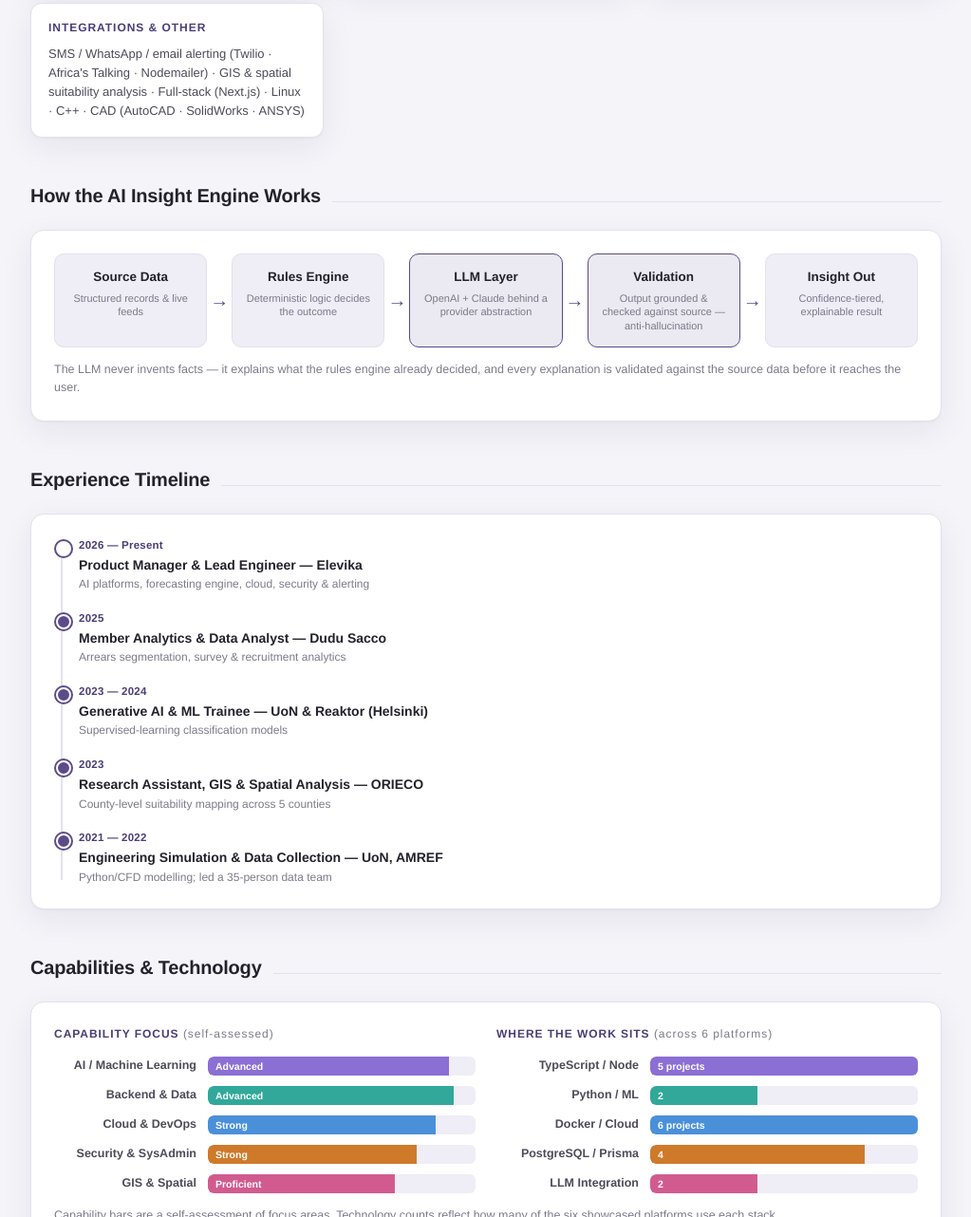
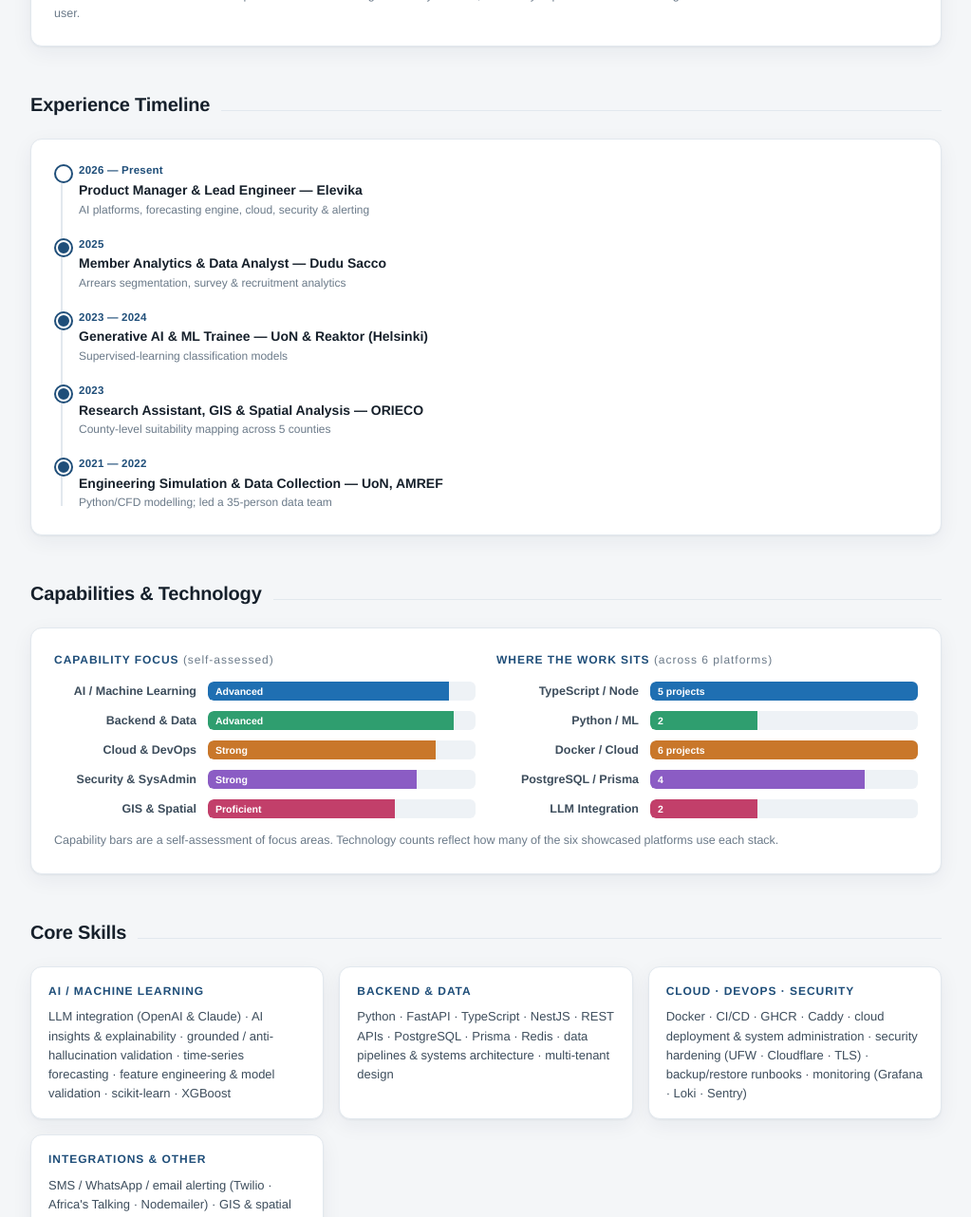
Before and after one commit to golaromanus/portfolio, a plain HTML site: page index.html in a window 1280 px wide. Shown: the part 1518-2800 px from the top of the page at 95% size, without its empty margins (128-1151 px from the left). Drawn offline with Linux system fonts and the light colour scheme.

Commit message:
Switch portfolio to clean white professional theme

```diff
--- a/index.html
+++ b/index.html
@@ -7,30 +7,23 @@
 <meta name="description" content="Portfolio of Romanus Ogolla — AI, Machine Learning and Full-Stack Systems Engineer. Production AI insight engines, predictive ML, cloud and security.">
 <style>
   :root {
-    --bg: #f5f4f9;
+    --bg: #f4f6f8;
     --panel: #ffffff;
-    --ink: #23222b;
-    --ink-soft: #4c4b58;
-    --muted: #7c7a8a;
-    --line: #e3e1ec;
-    --accent: #5b4b8a;
-    --accent-2: #7a6bb0;
-    --accent-ink: #4a3d76;
-    --chip: #efedf6;
-    --tag-bg: #ece9f5;
-    --tag-ink: #5b4b8a;
-    --shadow: 0 1px 2px rgba(40,30,70,.04), 0 10px 34px rgba(40,30,70,.07);
+    --ink: #16202b;
+    --ink-soft: #3d4d5c;
+    --muted: #6b7a89;
+    --line: #e2e8ee;
+    --line-soft: #eef2f5;
+    --accent: #1f4e79;      /* professional navy */
+    --accent-2: #2c6ba3;
+    --accent-ink: #1a4468;
+    --chip: #eef2f6;
+    --tag-bg: #eaf1f7;
+    --tag-ink: #1f4e79;
+    --shadow: 0 1px 2px rgba(20,40,60,.05), 0 6px 22px rgba(20,40,60,.06);
+    /* chart palette (validated for white surface) */
+    --c1:#1f6fb2; --c2:#2f9e6f; --c3:#c9772a; --c4:#8b5cc4; --c5:#c23f6a;
   }
-  @media (prefers-color-scheme: dark) {
-    :root {
-      --bg: #131019; --panel: #1c1826; --ink: #ece9f4; --ink-soft: #bcb6cc;
-      --muted: #8b849c; --line: #2c2740; --accent: #9d8dd0; --accent-2: #b3a6dd;
-      --accent-ink: #b9acde; --chip: #241f33; --tag-bg: #2a2440; --tag-ink: #c3b8e6;
-      --shadow: 0 1px 2px rgba(0,0,0,.4), 0 12px 36px rgba(0,0,0,.4);
-    }
-  }
-  :root[data-theme="light"]{--bg:#f5f4f9;--panel:#fff;--ink:#23222b;--ink-soft:#4c4b58;--muted:#7c7a8a;--line:#e3e1ec;--accent:#5b4b8a;--accent-2:#7a6bb0;--accent-ink:#4a3d76;--chip:#efedf6;--tag-bg:#ece9f5;--tag-ink:#5b4b8a;--shadow:0 1px 2px rgba(40,30,70,.04),0 10px 34px rgba(40,30,70,.07);}
-  :root[data-theme="dark"]{--bg:#131019;--panel:#1c1826;--ink:#ece9f4;--ink-soft:#bcb6cc;--muted:#8b849c;--line:#2c2740;--accent:#9d8dd0;--accent-2:#b3a6dd;--accent-ink:#b9acde;--chip:#241f33;--tag-bg:#2a2440;--tag-ink:#c3b8e6;--shadow:0 1px 2px rgba(0,0,0,.4),0 12px 36px rgba(0,0,0,.4);}
 
   * { box-sizing: border-box; margin: 0; padding: 0; }
   body {
@@ -38,45 +31,45 @@
     background: var(--bg); color: var(--ink);
     line-height: 1.55; -webkit-font-smoothing: antialiased;
   }
-  .wrap { max-width: 1040px; margin: 0 auto; padding: clamp(28px,5vw,64px) clamp(18px,4vw,40px) 72px; }
+  .wrap { max-width: 1040px; margin: 0 auto; padding: clamp(28px,5vw,60px) clamp(18px,4vw,40px) 72px; }
 
   /* hero */
-  .hero { position: relative; margin-bottom: 40px; }
+  .hero { position: relative; margin-bottom: 40px; padding-bottom: 30px; border-bottom: 1px solid var(--line); }
   .eyebrow {
     font-size: 12px; letter-spacing: .18em; text-transform: uppercase;
-    color: var(--accent-ink); font-weight: 700; margin-bottom: 14px;
+    color: var(--accent); font-weight: 700; margin-bottom: 14px;
     display: flex; align-items: center; gap: 10px;
   }
   .eyebrow::before { content:""; width:28px; height:2px; background:var(--accent); }
-  h1 { font-size: clamp(30px,5.5vw,52px); line-height: 1.04; letter-spacing:-.02em; font-weight: 800; }
+  h1 { font-size: clamp(30px,5.5vw,50px); line-height: 1.04; letter-spacing:-.02em; font-weight: 800; color: var(--ink); }
   .role { color: var(--accent); font-size: clamp(16px,2.4vw,21px); font-weight: 600; margin-top: 8px; }
-  .intro { max-width: 64ch; color: var(--ink-soft); font-size: clamp(14px,1.7vw,16.5px); margin-top: 16px; }
+  .intro { max-width: 66ch; color: var(--ink-soft); font-size: clamp(14px,1.7vw,16px); margin-top: 16px; }
   .links { display: flex; flex-wrap: wrap; gap: 10px 14px; margin-top: 22px; font-size: 14px; align-items:center; }
   .links a { color: var(--accent-ink); text-decoration: none; font-weight: 600; border-bottom: 1px solid transparent; }
   .links a:hover, .links a:focus { border-bottom-color: var(--accent); }
   .links span.sep { color: var(--muted); }
   .callout {
     margin-top: 24px; background: var(--chip); border-left: 3px solid var(--accent);
-    border-radius: 0 10px 10px 0; padding: 14px 18px; font-size: 14px; color: var(--ink-soft);
-    max-width: 70ch;
+    border-radius: 0 8px 8px 0; padding: 14px 18px; font-size: 14px; color: var(--ink-soft);
+    max-width: 74ch;
   }
   .callout b { color: var(--ink); }
 
   /* section */
   .sec-head { display: flex; align-items: baseline; gap: 12px; margin: 46px 0 20px; }
-  .sec-head h2 { font-size: 20px; font-weight: 750; letter-spacing:-.01em; }
+  .sec-head h2 { font-size: 20px; font-weight: 750; letter-spacing:-.01em; color: var(--ink); }
   .sec-head .rule { flex: 1; height: 1px; background: var(--line); }
 
   /* project grid */
   .grid { display: grid; grid-template-columns: repeat(auto-fill, minmax(300px,1fr)); gap: 18px; }
   .card {
-    background: var(--panel); border: 1px solid var(--line); border-radius: 14px;
+    background: var(--panel); border: 1px solid var(--line); border-radius: 12px;
     padding: 22px 22px 20px; box-shadow: var(--shadow);
     display: flex; flex-direction: column; gap: 12px;
     transition: transform .16s ease, box-shadow .16s ease;
   }
-  .card:hover { transform: translateY(-3px); box-shadow: 0 4px 8px rgba(40,30,70,.08), 0 18px 44px rgba(40,30,70,.12); }
-  .card h3 { font-size: 16.5px; font-weight: 730; letter-spacing:-.01em; display:flex; align-items:center; gap:9px; }
+  .card:hover { transform: translateY(-3px); box-shadow: 0 4px 8px rgba(20,40,60,.08), 0 16px 40px rgba(20,40,60,.12); }
+  .card h3 { font-size: 16.5px; font-weight: 730; letter-spacing:-.01em; color: var(--ink); display:flex; align-items:center; gap:9px; }
   .card h3 .ic { font-size: 18px; }
   .card p { font-size: 13.5px; color: var(--ink-soft); flex: 1; }
   .card p b { color: var(--ink); font-weight: 650; }
@@ -86,32 +79,23 @@
   /* skills */
   .skills { display: grid; grid-template-columns: repeat(auto-fit, minmax(230px,1fr)); gap: 16px; }
   .skill-block { background: var(--panel); border: 1px solid var(--line); border-radius: 12px; padding: 16px 18px; box-shadow: var(--shadow); }
-  .skill-block h4 { font-size: 12px; text-transform: uppercase; letter-spacing:.08em; color: var(--accent-ink); margin-bottom: 8px; }
+  .skill-block h4 { font-size: 12px; text-transform: uppercase; letter-spacing:.08em; color: var(--accent); margin-bottom: 8px; }
   .skill-block p { font-size: 13px; color: var(--ink-soft); }
 
   footer { margin-top: 56px; padding-top: 20px; border-top: 1px solid var(--line); text-align: center; color: var(--muted); font-size: 12.5px; }
 
-  a.btn {
-    display:inline-block; background: var(--accent); color:#fff; text-decoration:none;
-    font-weight:600; font-size:13.5px; padding:8px 16px; border-radius:8px;
-  }
-  a.btn:hover { background: var(--accent-2); }
-  @media (prefers-reduced-motion: reduce){ .card{transition:none;} }
-
   /* ===== visuals ===== */
-  .viz { background: var(--panel); border: 1px solid var(--line); border-radius: 14px; padding: 24px; box-shadow: var(--shadow); }
-  .viz + .viz { margin-top: 18px; }
+  .viz { background: var(--panel); border: 1px solid var(--line); border-radius: 12px; padding: 24px; box-shadow: var(--shadow); }
   .viz .cap { font-size: 12.5px; color: var(--muted); margin-top: 14px; }
 
-  /* architecture diagram */
   .arch { display: flex; align-items: stretch; gap: 0; flex-wrap: wrap; }
   .arch .node {
-    flex: 1 1 150px; min-width: 130px; background: var(--chip); border: 1px solid var(--line);
-    border-radius: 10px; padding: 14px 14px; text-align: center; display: flex; flex-direction: column; gap: 4px;
+    flex: 1 1 150px; min-width: 130px; background: var(--line-soft); border: 1px solid var(--line);
+    border-radius: 10px; padding: 14px; text-align: center; display: flex; flex-direction: column; gap: 4px;
   }
   .arch .node .nt { font-weight: 700; font-size: 13.5px; color: var(--ink); }
   .arch .node .nd { font-size: 11px; color: var(--muted); line-height: 1.35; }
-  .arch .node.hl { border-color: var(--accent); background: color-mix(in srgb, var(--accent) 12%, var(--panel)); }
+  .arch .node.hl { border-color: var(--accent); background: #eaf1f7; }
   .arch .arrow { display: flex; align-items: center; justify-content: center; color: var(--accent); font-size: 20px; flex: 0 0 26px; }
   @media (max-width: 640px){ .arch { flex-direction: column; } .arch .arrow { transform: rotate(90deg); flex-basis: 26px; } }
 
@@ -122,11 +106,11 @@
   .tl-item:last-child { padding-bottom: 0; }
   .tl-item::before { content:""; position:absolute; left: -24px; top: 4px; width: 12px; height: 12px; border-radius: 50%; background: var(--accent); border: 2px solid var(--panel); box-shadow: 0 0 0 2px var(--accent); }
   .tl-item.cur::before { background: var(--panel); }
-  .tl-when { font-size: 11.5px; font-weight: 700; color: var(--accent-ink); letter-spacing: .02em; }
+  .tl-when { font-size: 11.5px; font-weight: 700; color: var(--accent); letter-spacing: .02em; }
   .tl-what { font-size: 14px; font-weight: 650; color: var(--ink); margin-top: 1px; }
   .tl-where { font-size: 12px; color: var(--muted); }
 
-  /* horizontal bar charts (capabilities / tech) */
+  /* bar charts */
   .bars { display: flex; flex-direction: column; gap: 11px; }
   .bar-row { display: grid; grid-template-columns: 150px 1fr; align-items: center; gap: 12px; }
   .bar-label { font-size: 12.5px; color: var(--ink-soft); font-weight: 600; text-align: right; }
@@ -134,10 +118,15 @@
   .bar-fill { height: 100%; border-radius: 6px 0 0 6px; display: flex; align-items: center; }
   .bar-val { font-size: 10.5px; font-weight: 700; color: #fff; padding-left: 8px; white-space: nowrap; }
   .viz-cols { display: grid; grid-template-columns: 1fr 1fr; gap: 22px; }
-  @media (max-width: 720px){ .viz-cols { grid-template-columns: 1fr; } .bar-row { grid-template-columns: 120px 1fr; } .bar-label { font-size: 11.5px; } }
+  .viz-cols h4 { font-size:12px; text-transform:uppercase; letter-spacing:.08em; color:var(--accent); margin-bottom:14px; }
+  .viz-cols h4 span { text-transform:none; color:var(--muted); font-weight:400; }
+  @media (max-width: 720px){ .viz-cols { grid-template-columns: 1fr; gap: 28px; } .bar-row { grid-template-columns: 120px 1fr; } .bar-label { font-size: 11.5px; } }
+
+  a.link { color: var(--accent-ink); }
+  @media (prefers-reduced-motion: reduce){ .card{transition:none;} }
 </style>
 </head>
-<body>
+<body data-palette="#1f6fb2,#2f9e6f,#c9772a,#8b5cc4,#c23f6a">
 <div class="wrap">
 
   <header class="hero">
@@ -205,26 +194,6 @@
 
   </div>
 
-  <div class="sec-head"><h2>Core Skills</h2><span class="rule"></span></div>
-  <div class="skills">
-    <div class="skill-block">
-      <h4>AI / Machine Learning</h4>
-      <p>LLM integration (OpenAI &amp; Claude) · AI insights &amp; explainability · grounded / anti-hallucination validation · time-series forecasting · feature engineering &amp; model validation · scikit-learn · XGBoost</p>
-    </div>
-    <div class="skill-block">
-      <h4>Backend &amp; Data</h4>
-      <p>Python · FastAPI · TypeScript · NestJS · REST APIs · PostgreSQL · Prisma · Redis · data pipelines &amp; systems architecture · multi-tenant design</p>
-    </div>
-    <div class="skill-block">
-      <h4>Cloud · DevOps · Security</h4>
-      <p>Docker · CI/CD · GHCR · Caddy · cloud deployment &amp; system administration · security hardening (UFW · Cloudflare · TLS) · backup/restore runbooks · monitoring (Grafana · Loki · Sentry)</p>
-    </div>
-    <div class="skill-block">
-      <h4>Integrations &amp; Other</h4>
-      <p>SMS / WhatsApp / email alerting (Twilio · Africa's Talking · Nodemailer) · GIS &amp; spatial suitability analysis · Full-stack (Next.js) · Linux · C++ · CAD (AutoCAD · SolidWorks · ANSYS)</p>
-    </div>
-  </div>
-
   <div class="sec-head"><h2>How the AI Insight Engine Works</h2><span class="rule"></span></div>
   <div class="viz">
     <div class="arch">
@@ -276,37 +245,52 @@
   <div class="viz">
     <div class="viz-cols">
       <div>
-        <h4 style="font-size:12px;text-transform:uppercase;letter-spacing:.08em;color:var(--accent-ink);margin-bottom:14px;">Capability Focus <span style="text-transform:none;color:var(--muted);font-weight:400;">(self-assessed)</span></h4>
+        <h4>Capability Focus <span>(self-assessed)</span></h4>
         <div class="bars">
-          <div class="bar-row"><div class="bar-label">AI / Machine Learning</div><div class="bar-track"><div class="bar-fill" style="width:90%;background:#8b6fd4;"><span class="bar-val">Advanced</span></div></div></div>
-          <div class="bar-row"><div class="bar-label">Backend &amp; Data</div><div class="bar-track"><div class="bar-fill" style="width:92%;background:#31a89a;"><span class="bar-val">Advanced</span></div></div></div>
-          <div class="bar-row"><div class="bar-label">Cloud &amp; DevOps</div><div class="bar-track"><div class="bar-fill" style="width:85%;background:#4a90d9;"><span class="bar-val">Strong</span></div></div></div>
-          <div class="bar-row"><div class="bar-label">Security &amp; SysAdmin</div><div class="bar-track"><div class="bar-fill" style="width:78%;background:#cf7a2a;"><span class="bar-val">Strong</span></div></div></div>
-          <div class="bar-row"><div class="bar-label">GIS &amp; Spatial</div><div class="bar-track"><div class="bar-fill" style="width:70%;background:#d15b8f;"><span class="bar-val">Proficient</span></div></div></div>
+          <div class="bar-row"><div class="bar-label">AI / Machine Learning</div><div class="bar-track"><div class="bar-fill" style="width:90%;background:var(--c1);"><span class="bar-val">Advanced</span></div></div></div>
+          <div class="bar-row"><div class="bar-label">Backend &amp; Data</div><div class="bar-track"><div class="bar-fill" style="width:92%;background:var(--c2);"><span class="bar-val">Advanced</span></div></div></div>
+          <div class="bar-row"><div class="bar-label">Cloud &amp; DevOps</div><div class="bar-track"><div class="bar-fill" style="width:85%;background:var(--c3);"><span class="bar-val">Strong</span></div></div></div>
+          <div class="bar-row"><div class="bar-label">Security &amp; SysAdmin</div><div class="bar-track"><div class="bar-fill" style="width:78%;background:var(--c4);"><span class="bar-val">Strong</span></div></div></div>
+          <div class="bar-row"><div class="bar-label">GIS &amp; Spatial</div><div class="bar-track"><div class="bar-fill" style="width:70%;background:var(--c5);"><span class="bar-val">Proficient</span></div></div></div>
         </div>
       </div>
       <div>
-        <h4 style="font-size:12px;text-transform:uppercase;letter-spacing:.08em;color:var(--accent-ink);margin-bottom:14px;">Where the Work Sits <span style="text-transform:none;color:var(--muted);font-weight:400;">(across 6 platforms)</span></h4>
+        <h4>Where the Work Sits <span>(across 6 platforms)</span></h4>
         <div class="bars">
-          <div class="bar-row"><div class="bar-label">TypeScript / Node</div><div class="bar-track"><div class="bar-fill" style="width:100%;background:#8b6fd4;"><span class="bar-val">5 projects</span></div></div></div>
-          <div class="bar-row"><div class="bar-label">Python / ML</div><div class="bar-track"><div class="bar-fill" style="width:40%;background:#31a89a;"><span class="bar-val">2</span></div></div></div>
-          <div class="bar-row"><div class="bar-label">Docker / Cloud</div><div class="bar-track"><div class="bar-fill" style="width:100%;background:#4a90d9;"><span class="bar-val">6 projects</span></div></div></div>
-          <div class="bar-row"><div class="bar-label">PostgreSQL / Prisma</div><div class="bar-track"><div class="bar-fill" style="width:80%;background:#cf7a2a;"><span class="bar-val">4</span></div></div></div>
-          <div class="bar-row"><div class="bar-label">LLM Integration</div><div class="bar-track"><div class="bar-fill" style="width:40%;background:#d15b8f;"><span class="bar-val">2</span></div></div></div>
+          <div class="bar-row"><div class="bar-label">TypeScript / Node</div><div class="bar-track"><div class="bar-fill" style="width:100%;background:var(--c1);"><span class="bar-val">5 projects</span></div></div></div>
+          <div class="bar-row"><div class="bar-label">Python / ML</div><div class="bar-track"><div class="bar-fill" style="width:40%;background:var(--c2);"><span class="bar-val">2</span></div></div></div>
+          <div class="bar-row"><div class="bar-label">Docker / Cloud</div><div class="bar-track"><div class="bar-fill" style="width:100%;background:var(--c3);"><span class="bar-val">6 projects</span></div></div></div>
+          <div class="bar-row"><div class="bar-label">PostgreSQL / Prisma</div><div class="bar-track"><div class="bar-fill" style="width:80%;background:var(--c4);"><span class="bar-val">4</span></div></div></div>
+          <div class="bar-row"><div class="bar-label">LLM Integration</div><div class="bar-track"><div class="bar-fill" style="width:40%;background:var(--c5);"><span class="bar-val">2</span></div></div></div>
         </div>
       </div>
     </div>
     <p class="cap">Capability bars are a self-assessment of focus areas. Technology counts reflect how many of the six showcased platforms use each stack.</p>
   </div>
 
+  <div class="sec-head"><h2>Core Skills</h2><span class="rule"></span></div>
+  <div class="skills">
+    <div class="skill-block">
+      <h4>AI / Machine Learning</h4>
+      <p>LLM integration (OpenAI &amp; Claude) · AI insights &amp; explainability · grounded / anti-hallucination validation · time-series forecasting · feature engineering &amp; model validation · scikit-learn · XGBoost</p>
+    </div>
+    <div class="skill-block">
+      <h4>Backend &amp; Data</h4>
+      <p>Python · FastAPI · TypeScript · NestJS · REST APIs · PostgreSQL · Prisma · Redis · data pipelines &amp; systems architecture · multi-tenant design</p>
+    </div>
+    <div class="skill-block">
+      <h4>Cloud · DevOps · Security</h4>
+      <p>Docker · CI/CD · GHCR · Caddy · cloud deployment &amp; system administration · security hardening (UFW · Cloudflare · TLS) · backup/restore runbooks · monitoring (Grafana · Loki · Sentry)</p>
+    </div>
+    <div class="skill-block">
+      <h4>Integrations &amp; Other</h4>
+      <p>SMS / WhatsApp / email alerting (Twilio · Africa's Talking · Nodemailer) · GIS &amp; spatial suitability analysis · Full-stack (Next.js) · Linux · C++ · CAD (AutoCAD · SolidWorks · ANSYS)</p>
+    </div>
+  </div>
+
   <footer>
     © Romanus Ogolla · Full source code and live demos available on request · golaromanus@gmail.com
   </footer>
 </div>
-
-<script>
-  // respect the viewer's saved theme toggle if GitHub Pages ever adds one; harmless otherwise
-  (function(){ try { var t = localStorage.getItem('theme'); if(t) document.documentElement.setAttribute('data-theme', t); } catch(e){} })();
-</script>
 </body>
 </html>
```
